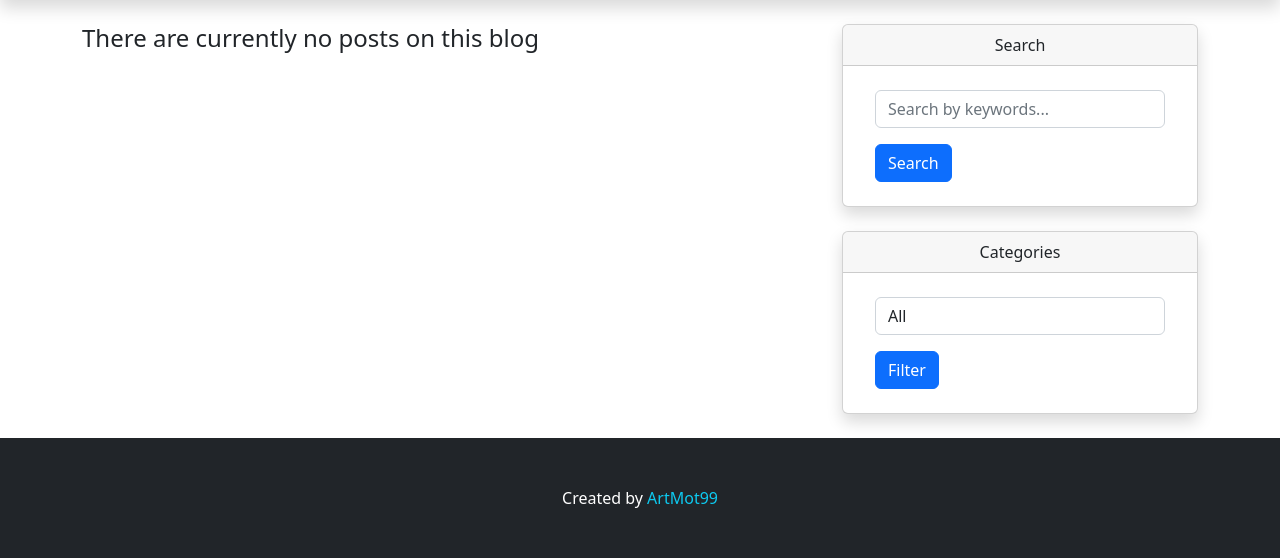
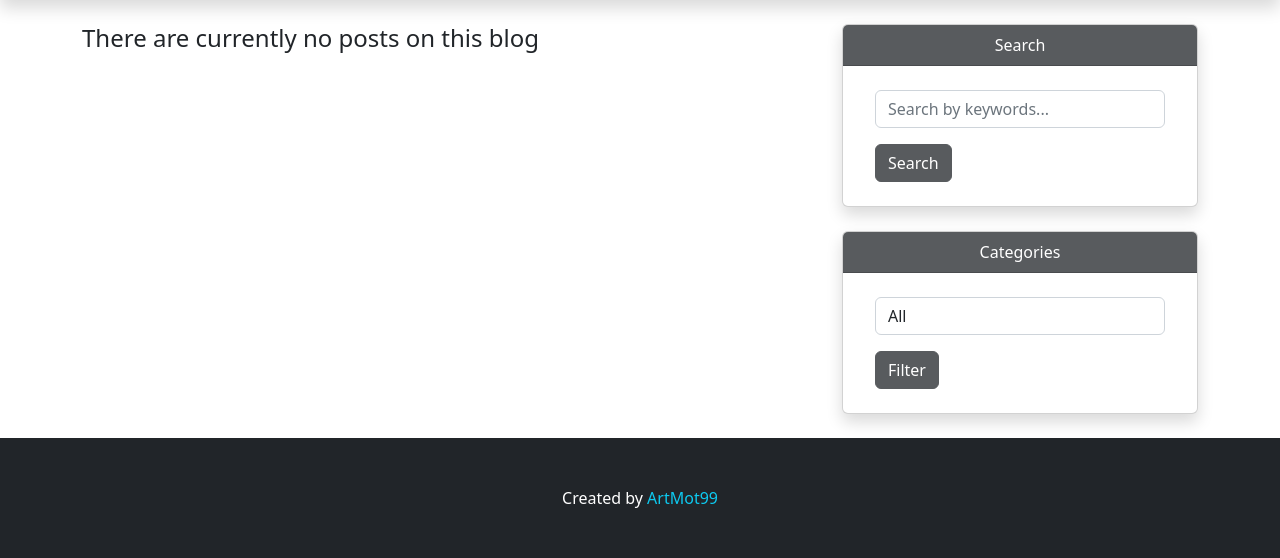
Before and after one commit to ArtMot99/personal-blog, a Django app: page / in a window 1280 px wide. Shown: the part 277-835 px from the top of the page. Run offline with Django 4.2, Linux system fonts and the light colour scheme; data that the repository does not hold is empty; some libraries are stand-ins or nearby versions.

Commit message:
Add styling for search and filter widgets

```diff
--- a/templates/includes/categories_widget.html
+++ b/templates/includes/categories_widget.html
@@ -1,10 +1,10 @@
 <div class="card mb-4 shadow animate__animated animate__pulse animate__delay-1s">
-  <div class="card-header text-center">Categories</div>
+  <div class="card-header text-center bg-dark bg-opacity-75 text-white">Categories</div>
   <div class="card-body">
     <div class="form-control-lg">
       <form method="GET" action="">
         {{ filter_form.as_p }}
-        <button class="btn btn-primary center" type="submit">Filter</button>
+        <button class="btn btn-dark opacity-75" type="submit">Filter</button>
       </form>
     </div>
   </div>
--- a/templates/includes/search_widget.html
+++ b/templates/includes/search_widget.html
@@ -1,6 +1,6 @@
 {% load crispy_forms_filters %}
 <div class="card mb-4 shadow animate__animated animate__pulse">
-  <div class="card-header text-center">Search</div>
+  <div class="card-header text-center bg-dark bg-opacity-75 text-white">Search</div>
   <div class="card-body">
     <div class="form-control-lg">
       {% if messages %}
@@ -10,7 +10,7 @@
       {% endif %}
       <form method="GET" action="">
       {{ search_form|crispy }}
-      <button class="btn btn-primary" type="submit">Search</button>
+      <button class="btn btn-dark opacity-75" type="submit">Search</button>
       </form>
     </div>
   </div>
```
